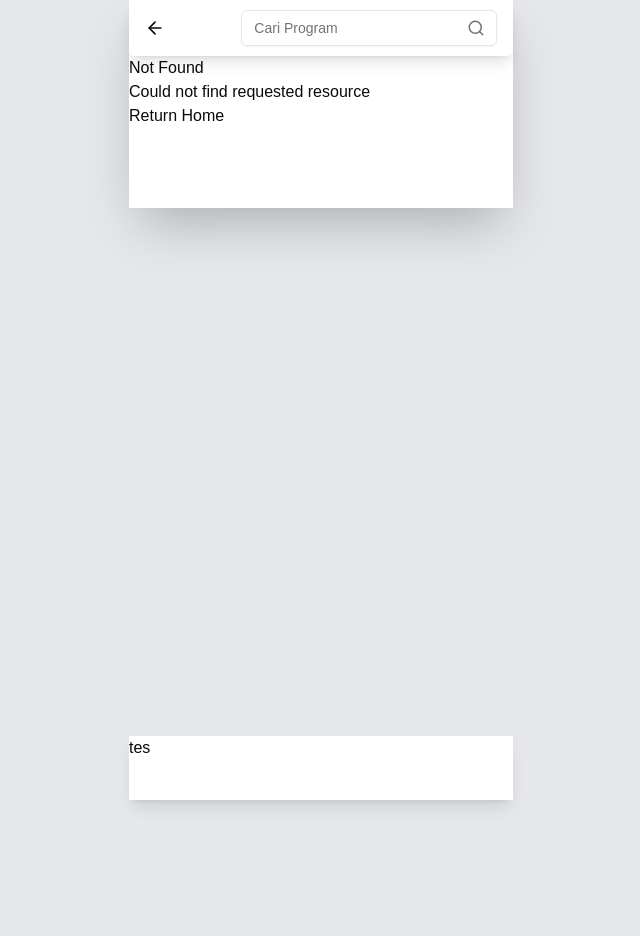
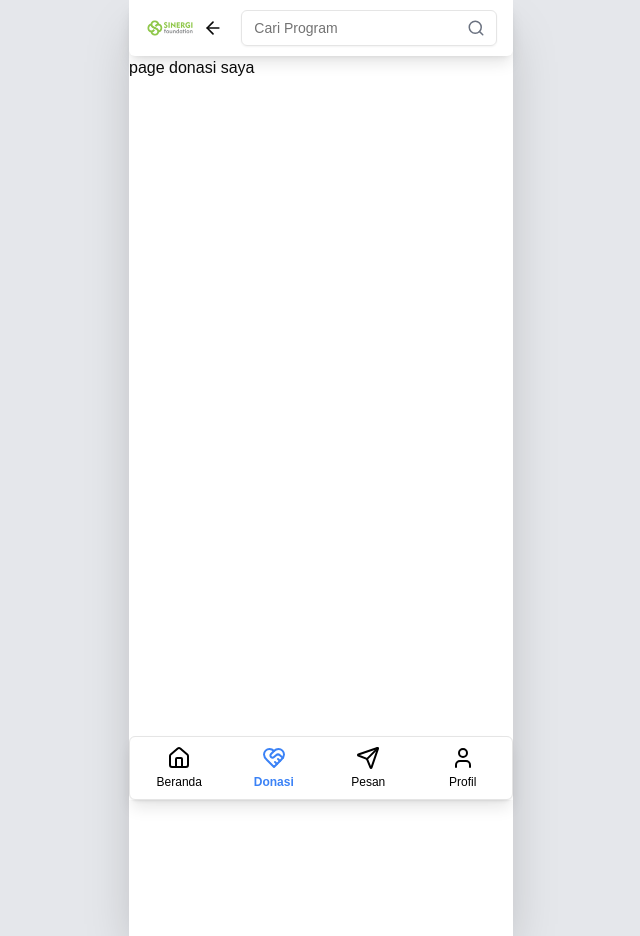
Before and after one commit to rifkiachmadfa/donasi-app, a Next.js app: page /donor/donasi-saya in a window 1280 px wide. Before the commit this address had no page. Shown: the whole page, without its empty margins (319-959 px from the left). Before the commit the page ends 800 px from the top, so only its background shows below. Built offline with nearby package versions, Linux system fonts and the light colour scheme.

Commit message:
add navMenu ui

```diff
--- a/package.json
+++ b/package.json
@@ -13,6 +13,7 @@
     "@prisma/adapter-pg": "^6.3.1",
     "@prisma/client": "^6.3.0",
     "@radix-ui/react-label": "^2.1.1",
+    "@radix-ui/react-menubar": "^1.1.6",
     "@radix-ui/react-scroll-area": "^1.2.2",
     "@radix-ui/react-select": "^2.1.6",
     "@radix-ui/react-slot": "^1.1.1",
--- /dev/null
+++ b/src/app/donor/donasi-saya/page.jsx
@@ -0,0 +1,7 @@
+import React from "react";
+
+const page = () => {
+  return <div>page donasi saya</div>;
+};
+
+export default page;
--- /dev/null
+++ b/src/app/donor/pesan/page.jsx
@@ -0,0 +1,11 @@
+import React from "react";
+
+const page = () => {
+  return (
+    <div>
+      <h1>pesan</h1>
+    </div>
+  );
+};
+
+export default page;
--- /dev/null
+++ b/src/app/donor/profile/page.jsx
@@ -0,0 +1,7 @@
+import React from "react";
+
+const page = () => {
+  return <div>profile</div>;
+};
+
+export default page;
--- a/src/app/layout.jsx
+++ b/src/app/layout.jsx
@@ -29,7 +29,7 @@ export default function RootLayout({ children }) {
           <div className="bg-white h-full w-full max-w-sm shadow-2xl">
             {" "}
             <Navbar />
-            <div className="mb-20">{children}</div>
+            <div className="mb-20 min-h-screen">{children}</div>
             <NavMenu />
           </div>
         </div>
--- a/src/components/navMenu.jsx
+++ b/src/components/navMenu.jsx
@@ -1,9 +1,53 @@
-import React from "react";
+"use client";
+import React, { useState } from "react";
+import { House, HeartHandshake, Send, User } from "lucide-react";
+import { Menubar, MenubarTrigger, MenubarMenu } from "@/components/ui/menubar";
+import Link from "next/link";
+import { usePathname } from "next/navigation";
 
 function NavMenu() {
+  const pathname = usePathname();
+
+  const menuItems = [
+    { id: "beranda", label: "Beranda", icon: <House size={24} />, link: "/" },
+    {
+      id: "donasi",
+      label: "Donasi",
+      icon: <HeartHandshake size={24} />,
+      link: "/donor/donasi-saya",
+    },
+    {
+      id: "pesan",
+      label: "Pesan",
+      icon: <Send size={24} />,
+      link: "/donor/pesan",
+    },
+    {
+      id: "profil",
+      label: "Profil",
+      icon: <User size={24} />,
+      link: "/donor/profile",
+    },
+  ];
+
   return (
-    <div className="fixed h-16 w-[24rem] bottom-0 shadow-lg bg-white">
-      <h1>tes</h1>
+    <div className="fixed h-16 w-full max-w-sm bottom-0 left-1/2 transform -translate-x-1/2 shadow-lg bg-white bg-opacity-80 backdrop-blur-lg   flex items-center justify-around">
+      <Menubar className="w-full h-full flex justify-center">
+        {menuItems.map((item) => (
+          <MenubarMenu key={item.id}>
+            <Link href={item.link} className="w-full flex justify-center">
+              <MenubarTrigger
+                className={`flex flex-col items-center h-full text-black  transition-all   hover:bg-gray-100 ${
+                  pathname === item.link ? "text-blue-500  font-semibold" : ""
+                }`}
+              >
+                {item.icon}
+                <h1 className="text-xs mt-1">{item.label}</h1>
+              </MenubarTrigger>
+            </Link>
+          </MenubarMenu>
+        ))}
+      </Menubar>
     </div>
   );
 }
--- a/src/components/navbar.jsx
+++ b/src/components/navbar.jsx
@@ -20,13 +20,22 @@ function Navbar() {
     <div className="flex justify-center h-14 items-center shadow-lg rounded-md gap-4 px-4">
       <div className="w-full flex ">
         {arrow ? (
+          <>
+            <div className="flex gap-2">
+              <Link href="/">
+                <Image src="/sf-logo.png" height={50} width={50} alt="logo" />
+              </Link>
               <ArrowLeft
                 size="20"
                 onClick={router.back}
                 className="cursor-pointer content-end"
               />
+            </div>
+          </>
         ) : (
+          <Link href="/">
             <Image src="/sf-logo.png" height={80} width={80} alt="logo" />
+          </Link>
         )}
       </div>
 
--- /dev/null
+++ b/src/components/ui/menubar.jsx
@@ -0,0 +1,200 @@
+"use client"
+
+import * as React from "react"
+import * as MenubarPrimitive from "@radix-ui/react-menubar"
+import { Check, ChevronRight, Circle } from "lucide-react"
+
+import { cn } from "@/lib/utils"
+
+function MenubarMenu({
+  ...props
+}) {
+  return <MenubarPrimitive.Menu {...props} />;
+}
+
+function MenubarGroup({
+  ...props
+}) {
+  return <MenubarPrimitive.Group {...props} />;
+}
+
+function MenubarPortal({
+  ...props
+}) {
+  return <MenubarPrimitive.Portal {...props} />;
+}
+
+function MenubarRadioGroup({
+  ...props
+}) {
+  return <MenubarPrimitive.RadioGroup {...props} />;
+}
+
+function MenubarSub({
+  ...props
+}) {
+  return <MenubarPrimitive.Sub data-slot="menubar-sub" {...props} />;
+}
+
+const Menubar = React.forwardRef(({ className, ...props }, ref) => (
+  <MenubarPrimitive.Root
+    ref={ref}
+    className={cn(
+      "flex h-9 items-center space-x-1 rounded-md border bg-background p-1 shadow-sm",
+      className
+    )}
+    {...props} />
+))
+Menubar.displayName = MenubarPrimitive.Root.displayName
+
+const MenubarTrigger = React.forwardRef(({ className, ...props }, ref) => (
+  <MenubarPrimitive.Trigger
+    ref={ref}
+    className={cn(
+      "flex cursor-default select-none items-center rounded-sm px-3 py-1 text-sm font-medium outline-none focus:bg-accent focus:text-accent-foreground data-[state=open]:bg-accent data-[state=open]:text-accent-foreground",
+      className
+    )}
+    {...props} />
+))
+MenubarTrigger.displayName = MenubarPrimitive.Trigger.displayName
+
+const MenubarSubTrigger = React.forwardRef(({ className, inset, children, ...props }, ref) => (
+  <MenubarPrimitive.SubTrigger
+    ref={ref}
+    className={cn(
+      "flex cursor-default select-none items-center rounded-sm px-2 py-1.5 text-sm outline-none focus:bg-accent focus:text-accent-foreground data-[state=open]:bg-accent data-[state=open]:text-accent-foreground",
+      inset && "pl-8",
+      className
+    )}
+    {...props}>
+    {children}
+    <ChevronRight className="ml-auto h-4 w-4" />
+  </MenubarPrimitive.SubTrigger>
+))
+MenubarSubTrigger.displayName = MenubarPrimitive.SubTrigger.displayName
+
+const MenubarSubContent = React.forwardRef(({ className, ...props }, ref) => (
+  <MenubarPrimitive.SubContent
+    ref={ref}
+    className={cn(
+      "z-50 min-w-[8rem] overflow-hidden rounded-md border bg-popover p-1 text-popover-foreground shadow-lg data-[state=open]:animate-in data-[state=closed]:animate-out data-[state=closed]:fade-out-0 data-[state=open]:fade-in-0 data-[state=closed]:zoom-out-95 data-[state=open]:zoom-in-95 data-[side=bottom]:slide-in-from-top-2 data-[side=left]:slide-in-from-right-2 data-[side=right]:slide-in-from-left-2 data-[side=top]:slide-in-from-bottom-2",
+      className
+    )}
+    {...props} />
+))
+MenubarSubContent.displayName = MenubarPrimitive.SubContent.displayName
+
+const MenubarContent = React.forwardRef((
+  { className, align = "start", alignOffset = -4, sideOffset = 8, ...props },
+  ref
+) => (
+  <MenubarPrimitive.Portal>
+    <MenubarPrimitive.Content
+      ref={ref}
+      align={align}
+      alignOffset={alignOffset}
+      sideOffset={sideOffset}
+      className={cn(
+        "z-50 min-w-[12rem] overflow-hidden rounded-md border bg-popover p-1 text-popover-foreground shadow-md data-[state=open]:animate-in data-[state=closed]:fade-out-0 data-[state=open]:fade-in-0 data-[state=closed]:zoom-out-95 data-[state=open]:zoom-in-95 data-[side=bottom]:slide-in-from-top-2 data-[side=left]:slide-in-from-right-2 data-[side=right]:slide-in-from-left-2 data-[side=top]:slide-in-from-bottom-2",
+        className
+      )}
+      {...props} />
+  </MenubarPrimitive.Portal>
+))
+MenubarContent.displayName = MenubarPrimitive.Content.displayName
+
+const MenubarItem = React.forwardRef(({ className, inset, ...props }, ref) => (
+  <MenubarPrimitive.Item
+    ref={ref}
+    className={cn(
+      "relative flex cursor-default select-none items-center rounded-sm px-2 py-1.5 text-sm outline-none focus:bg-accent focus:text-accent-foreground data-[disabled]:pointer-events-none data-[disabled]:opacity-50",
+      inset && "pl-8",
+      className
+    )}
+    {...props} />
+))
+MenubarItem.displayName = MenubarPrimitive.Item.displayName
+
+const MenubarCheckboxItem = React.forwardRef(({ className, children, checked, ...props }, ref) => (
+  <MenubarPrimitive.CheckboxItem
+    ref={ref}
+    className={cn(
+      "relative flex cursor-default select-none items-center rounded-sm py-1.5 pl-8 pr-2 text-sm outline-none focus:bg-accent focus:text-accent-foreground data-[disabled]:pointer-events-none data-[disabled]:opacity-50",
+      className
+    )}
+    checked={checked}
+    {...props}>
+    <span className="absolute left-2 flex h-3.5 w-3.5 items-center justify-center">
+      <MenubarPrimitive.ItemIndicator>
+        <Check className="h-4 w-4" />
+      </MenubarPrimitive.ItemIndicator>
+    </span>
+    {children}
+  </MenubarPrimitive.CheckboxItem>
+))
+MenubarCheckboxItem.displayName = MenubarPrimitive.CheckboxItem.displayName
+
+const MenubarRadioItem = React.forwardRef(({ className, children, ...props }, ref) => (
+  <MenubarPrimitive.RadioItem
+    ref={ref}
+    className={cn(
+      "relative flex cursor-default select-none items-center rounded-sm py-1.5 pl-8 pr-2 text-sm outline-none focus:bg-accent focus:text-accent-foreground data-[disabled]:pointer-events-none data-[disabled]:opacity-50",
+      className
+    )}
+    {...props}>
+    <span className="absolute left-2 flex h-3.5 w-3.5 items-center justify-center">
+      <MenubarPrimitive.ItemIndicator>
+        <Circle className="h-4 w-4 fill-current" />
+      </MenubarPrimitive.ItemIndicator>
+    </span>
+    {children}
+  </MenubarPrimitive.RadioItem>
+))
+MenubarRadioItem.displayName = MenubarPrimitive.RadioItem.displayName
+
+const MenubarLabel = React.forwardRef(({ className, inset, ...props }, ref) => (
+  <MenubarPrimitive.Label
+    ref={ref}
+    className={cn("px-2 py-1.5 text-sm font-semibold", inset && "pl-8", className)}
+    {...props} />
+))
+MenubarLabel.displayName = MenubarPrimitive.Label.displayName
+
+const MenubarSeparator = React.forwardRef(({ className, ...props }, ref) => (
+  <MenubarPrimitive.Separator
+    ref={ref}
+    className={cn("-mx-1 my-1 h-px bg-muted", className)}
+    {...props} />
+))
+MenubarSeparator.displayName = MenubarPrimitive.Separator.displayName
+
+const MenubarShortcut = ({
+  className,
+  ...props
+}) => {
+  return (
+    (<span
+      className={cn("ml-auto text-xs tracking-widest text-muted-foreground", className)}
+      {...props} />)
+  );
+}
+MenubarShortcut.displayname = "MenubarShortcut"
+
+export {
+  Menubar,
+  MenubarMenu,
+  MenubarTrigger,
+  MenubarContent,
+  MenubarItem,
+  MenubarSeparator,
+  MenubarLabel,
+  MenubarCheckboxItem,
+  MenubarRadioGroup,
+  MenubarRadioItem,
+  MenubarPortal,
+  MenubarSubContent,
+  MenubarSubTrigger,
+  MenubarGroup,
+  MenubarSub,
+  MenubarShortcut,
+}
```
Also changed, not shown: 1 other file (tests, documents, lock files or other folders). Lines whose indentation alone changed are shown as unchanged.
